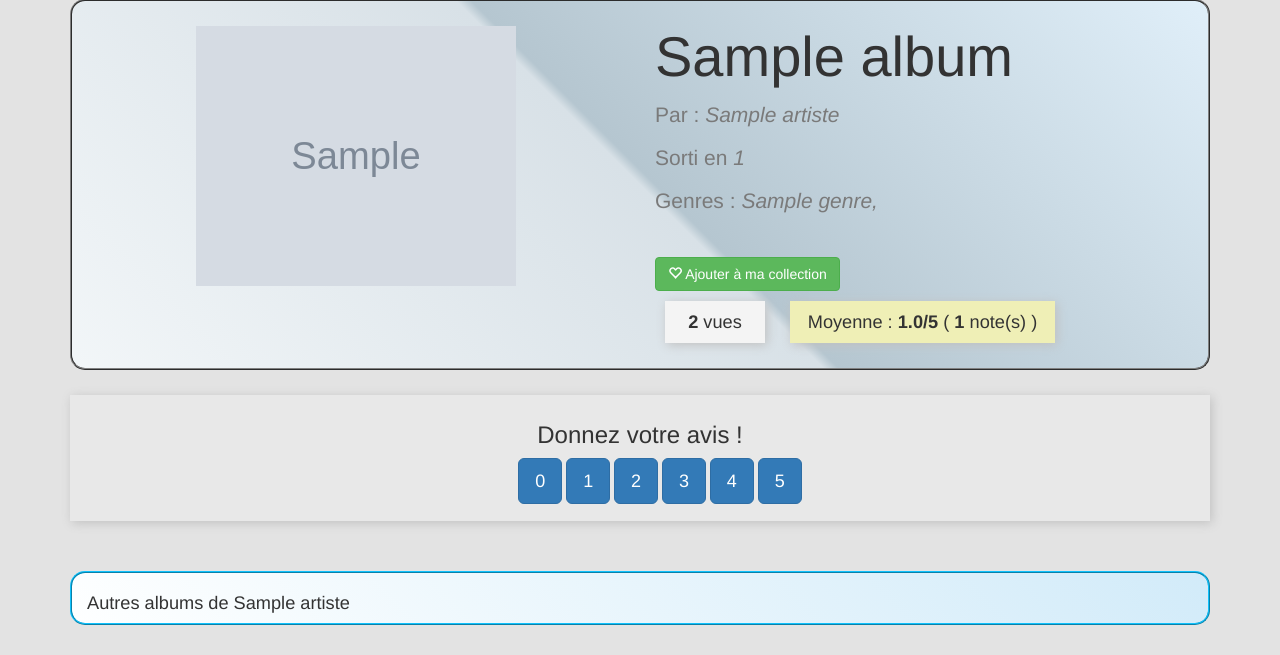
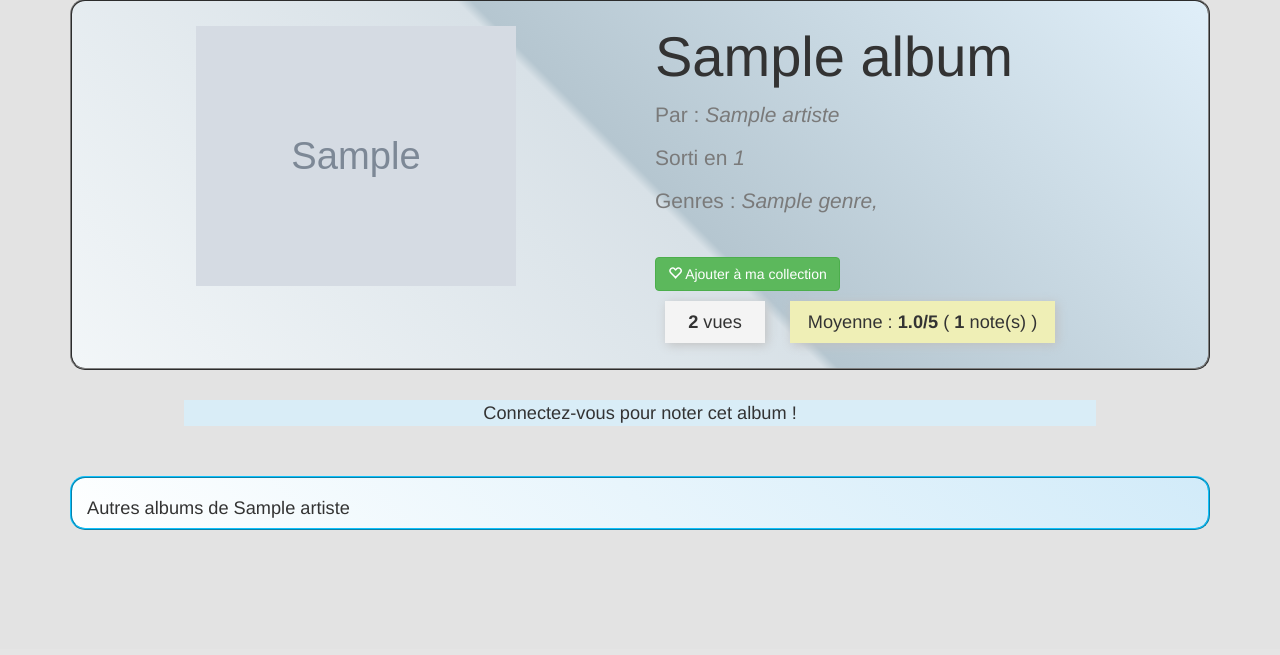
Before and after one commit to jules-larue/myJukebox, a Flask app: page /albums/album/1 in a window 1280 px wide. Shown: the part 151-806 px from the top of the page. After the commit the page ends 681 px from the top, so only its background shows below. Run offline with Flask 2, Linux system fonts and the light colour scheme; tables that the repository leaves empty hold one stand-in row (values such as "Sample post"); grey boxes marked "Sample" are stand-in pictures; some libraries are stand-ins or nearby versions.

Commit message:
affichage de la possilité de noter si on est loggé et si on a pas déjà noté l'album

```diff
--- a/app/static/album_page.css
+++ b/app/static/album_page.css
@@ -107,6 +107,14 @@
     background-color:#efefb6;
 }
 
+.bg-info{
+    margin-top:30px;
+    margin-left:auto;
+    margin-right:auto;
+    width:80%;
+    font-size:1.3em;
+}
+
 
 @media (max-width:768px){
     .row h1{
--- a/app/templates/album_page.html
+++ b/app/templates/album_page.html
@@ -69,15 +69,25 @@
   </div><!-- Fin bloc infos de l'album -->
 </div>
 
+{% if current_user.is_authenticated %} <!-- Affichage de la section uniquement si un user est loggé -->
 <div class="notes-block">
+  {% if not deja_note %} <!-- Album pas encore noté par l'utilisateur -->
   <h3>Donnez votre avis !</h3>
   <ul class="notes">
     {% for i in range(6) %}
     <li><a class="btn btn-primary btn-lg" href="{{ url_for('maj_note', idAlbum=album.id, note=i, login=current_user.login) }}">{{i}}</a></li>
     {% endfor %}
   </ul>
+
+  {% else %}<!-- Album déjà noté -->
+  <p class="bg-info text-center">
+    <span class="glyphicon glyphicon-info-sign"></span>Vous avez déjà noté cet album.
+  </p>
+  {% endif %}
 </div>
-
+{% else %}
+<p class="bg-info text-center">Connectez-vous pour noter cet album !</p>
+{% endif %}
 
 
 <div class="autres-albums-artiste-row row"> <!-- Les autres albums de l'artiste -->
--- a/app/views.py
+++ b/app/views.py
@@ -1,5 +1,5 @@
 from .app import app
-from .models import get_albums, get_album_by_id, get_some_albums_by_artist, SearchForm, get_results_of_search, get_all_artists, get_artist, get_albums_by_artist, LoginForm, are_ids_ok, InscriptionForm, login_exists, Utilisateur, user_has_song, ajouter_album_bibliotheque, get_collection, supp_titre_from_collection, inc_vues, update_rate
+from .models import get_albums, get_album_by_id, get_some_albums_by_artist, SearchForm, get_results_of_search, get_all_artists, get_artist, get_albums_by_artist, LoginForm, are_ids_ok, InscriptionForm, login_exists, Utilisateur, user_has_song, ajouter_album_bibliotheque, get_collection, supp_titre_from_collection, inc_vues, update_rate, has_noted
 from .commands import newuser
 from flask import render_template, g, redirect, url_for, request
 from flask.ext.login import login_user, logout_user, current_user, login_required
@@ -31,11 +31,14 @@ def albums(page=1):
 def album(id):
     inc_vues(id) # on incrémente de 1 le nombre de vues de l'album
     deja_possede = None
+    deja_note = None # si un user est loggé, indique s'il a noté l'album
     if g.user != None:
         deja_possede = user_has_song(g.user, id)
+        deja_note = has_noted(g.user, id)
     return render_template("album_page.html",
                            album=get_album_by_id(id),
                            deja_possede = deja_possede,
+                           deja_note = deja_note,
                            otherAlbumsFromArtist = get_some_albums_by_artist(id))
 
 
```
